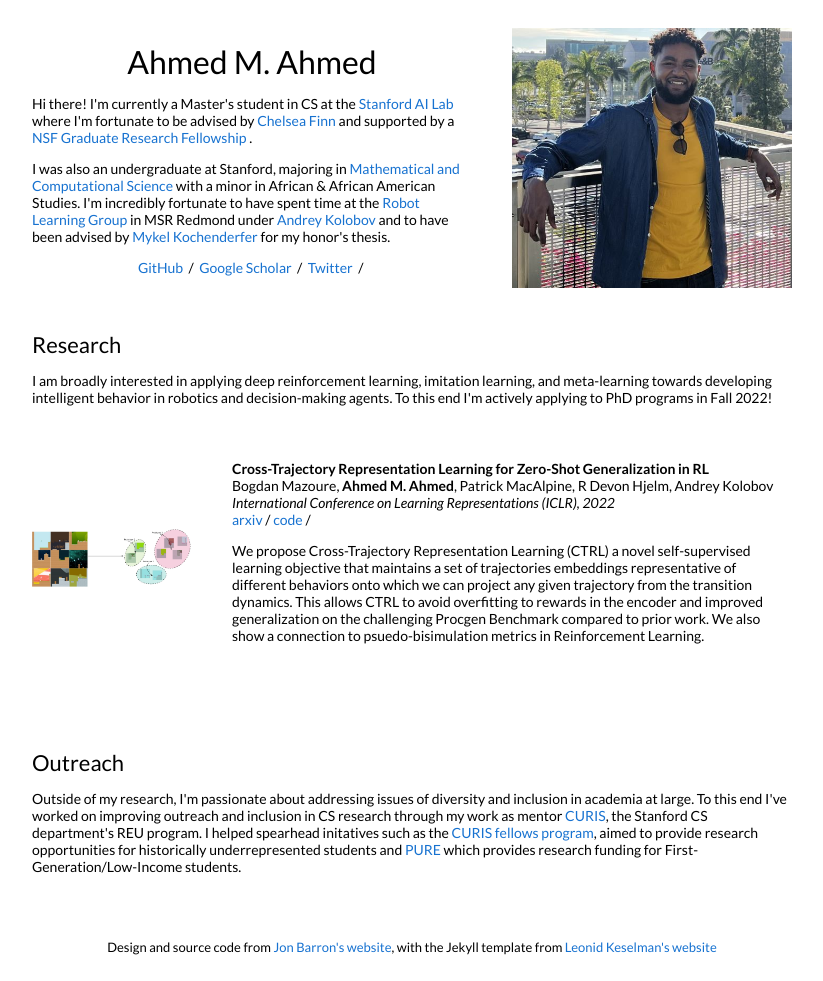
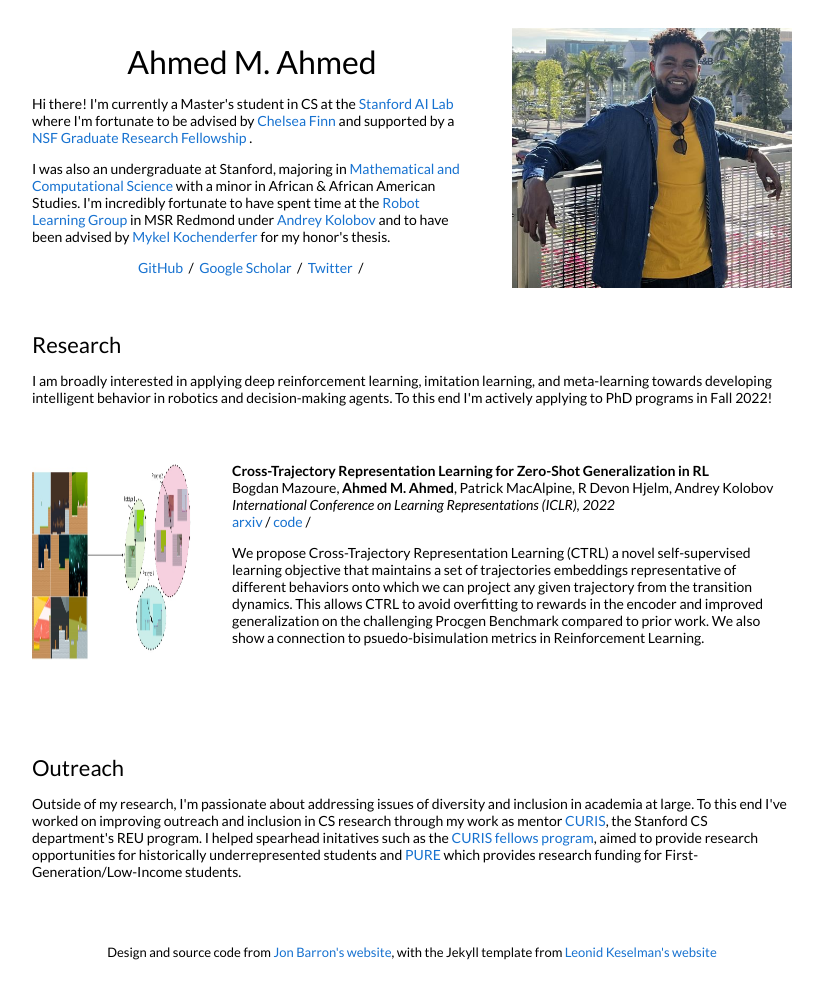
Before and after one commit to ahmeda14960/ahmeda14960.github.io, a Jekyll site: the page index.html, which Jekyll copies as it is, in a window 1280 px wide. Shown: the whole page, without its empty margins (228-1051 px from the left). Built offline with Jekyll 4.4.1, drawn with Linux system fonts in a browser that asks for light colours.

Commit message:
updated image size for poster

```diff
--- a/index.html
+++ b/index.html
@@ -67,7 +67,7 @@
         <table style="width:100%;border:0px;border-spacing:0px;border-collapse:separate;margin-right:auto;margin-left:auto;">
           <tr>
             <td style="padding:2.5%;width:25%;vertical-align:middle;min-width:120px">
-              <img src="/images/ctrl_2022.jpg" alt="project image" style="width:auto; height:auto; max-width:100%;" />
+              <img src="/images/ctrl_2022.jpg" alt="project image" style="width:200px; height:200px; max-width:100%;" />
             </td>
             <td style="padding:2.5%;width:75%;vertical-align:middle">
               <h3>Cross-Trajectory Representation Learning for Zero-Shot Generalization in RL</h3>
```
